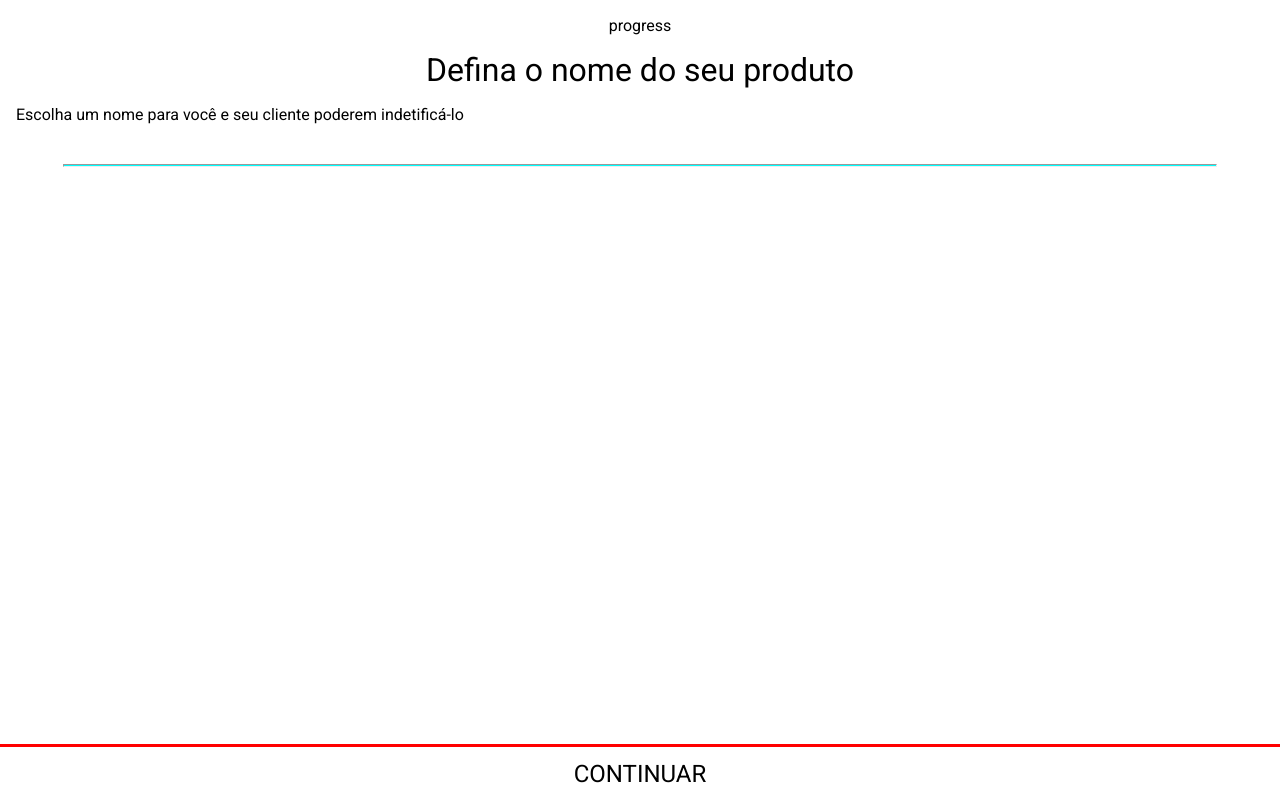
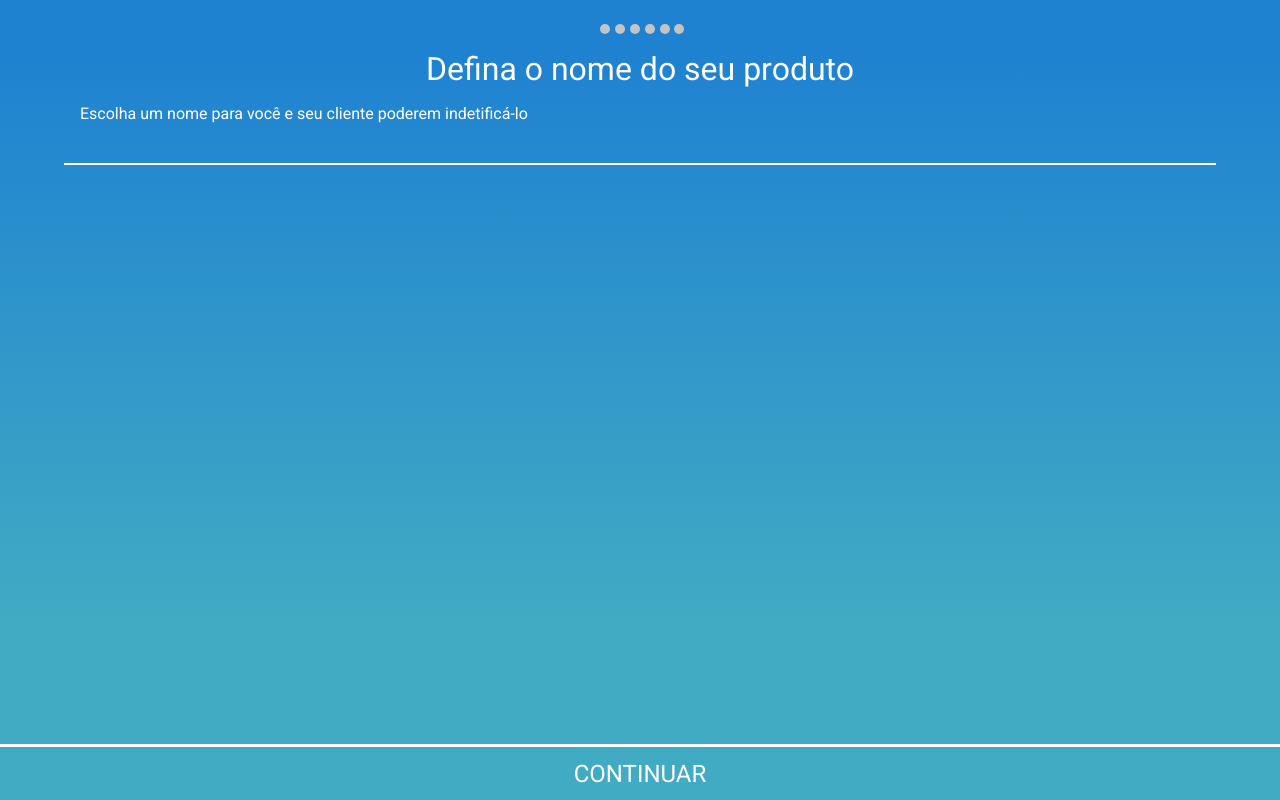
Before and after one commit to LeandroSSB/qipu-project, a website with bundled scripts: page index.html in a window 1280 px wide. Built offline with nearby package versions, Linux system fonts and the light colour scheme.

Commit message:
feat: adding corresponding styles for landingPageModal

```diff
--- a/assets/global.css
+++ b/assets/global.css
@@ -3,7 +3,10 @@
 }
 
 :root {
-
+  --background-modal-primary-color: rgb(31,130,209);
+  --background-modal-secondary-color: rgb(69,176,193)
+  --background-gradient-modal: linear-gradient(180deg, rgba(31,130,209,1) 7%, rgba(65,171,195,1) 78%);
+  --modal-circles: rgb(233,233,11)
 }
 
 
@@ -12,22 +15,23 @@
   height: 100vh;
   display: flex;
   flex-flow: column;
+  align-items: center;
   justify-content: space-between;
+  background: var(--background-modal-primary-color);
+  background: linear-gradient(180deg, rgba(31,130,209,1) 7%, rgba(65,171,195,1) 78%);
+  color: white;
 }
 
 .landingPageModal > header > hr {
   width: 90vw;
-  height: 1px;
-  background-color: aqua;
+  height: 2px;
+  border: none;
+  background-color: white;
 }
 
 .landingPageModal > header{
   display: flex;
   flex-flow: column;
-}
-.landingPageModal > header > span {
-  padding-top: 1rem;
-  margin: 0 auto;
 }
 
 .landingPageModal > header > h1 {
@@ -48,7 +52,29 @@
   width: 100vw;
   height: 3.5rem;
   font-size: 1.5rem;
-  background-color: white;
+  background-color: var(--background-modal-color);
+  color: white;
   border: none;
-  border-top: .2rem solid red;
+  border-top: .2rem solid white;
 }
+
+
+.landingPageModal > section {
+  position: absolute;
+  top: calc(50% - 31vh);
+}
+
+
+.circleContainer {
+  padding-top: 1.5rem;
+  display: flex;
+  justify-content: center;
+}
+
+.circleContainer > span {
+  background-color: #c4c4c4;
+  border-radius: 100%;
+  height: 10px;
+  width: 10px;
+  margin-left: .3rem;
+}
--- a/assets/main.js
+++ b/assets/main.js
@@ -1,6 +1,12 @@
-import Product from "./models/productModel.js";
-import Category from "./models/categoryModel.js";
-
+import { Product, Category } from "./models/index.js"
 
 const product = new Product({name: "batata", description: "alguma parada", image: "", value: 0, categories: [""]})
 const category = new Category({name: "tuberculos"})
+
+
+
+// Interation for button to go to next steps
+document.querySelector("button").addEventListener("click", () => {
+
+  alert("bost")
+})
--- /dev/null
+++ b/assets/models/index.js
@@ -0,0 +1,8 @@
+import Product from "./productModel.js"
+import Category from "./categoryModel.js"
+
+
+export {
+  Product,
+  Category
+}
--- a/index.html
+++ b/index.html
@@ -16,14 +16,23 @@
 <aside class="landingPageModal">
 
   <header>
-    <span> progress </span>
+    <div class="circleContainer">
+      <span></span>
+      <span></span>
+      <span></span>
+      <span></span>
+      <span></span>
+      <span></span>
+    </div>
     <h1> Defina o nome do seu
       produto </h1>
     <h3> Escolha um nome para você e seu cliente
       poderem indetificá-lo </h3>
       <hr/>
-  </header>
+    </header>
+    <section>
 
+  </section>
   <footer>
     <button>
       CONTINUAR
```
